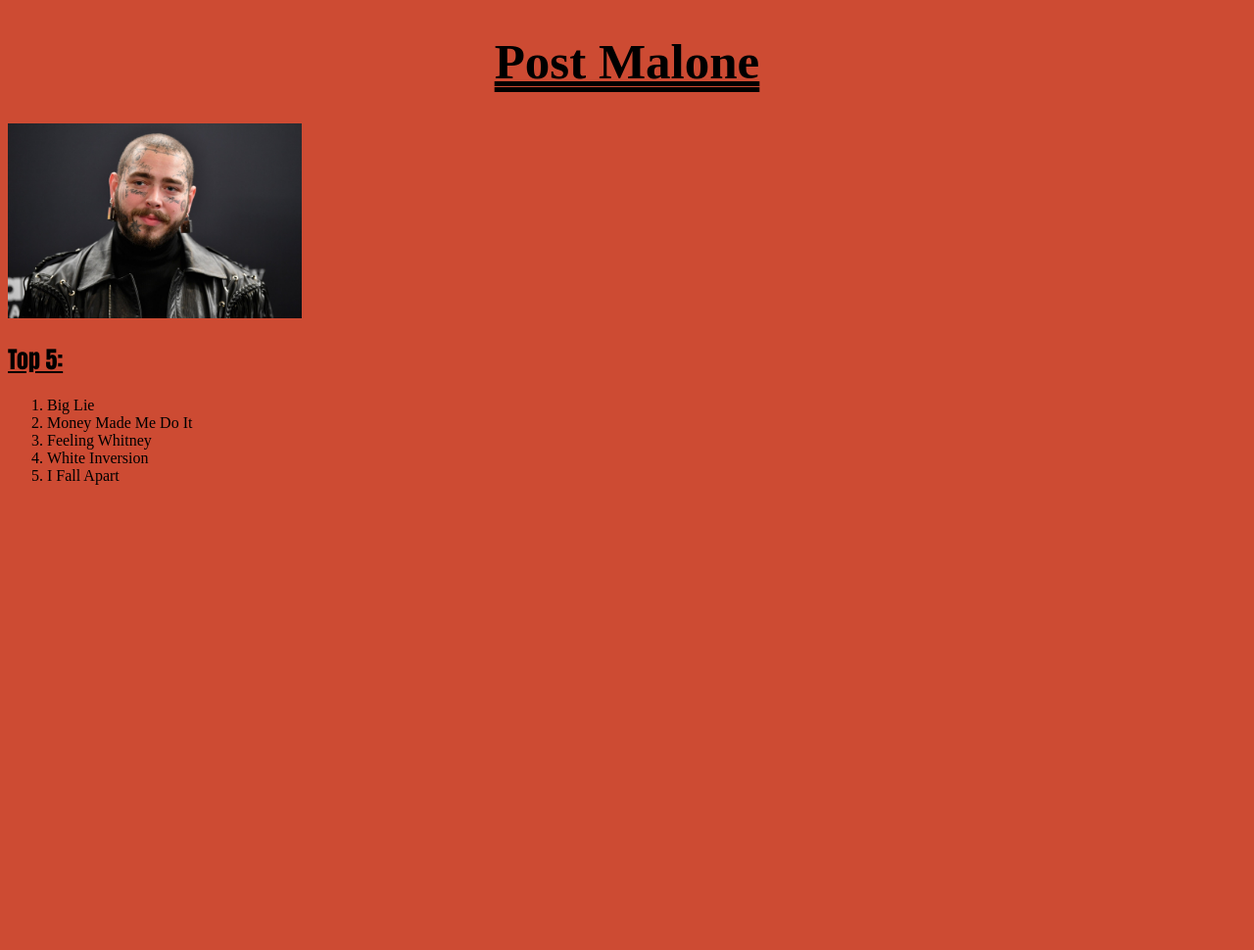
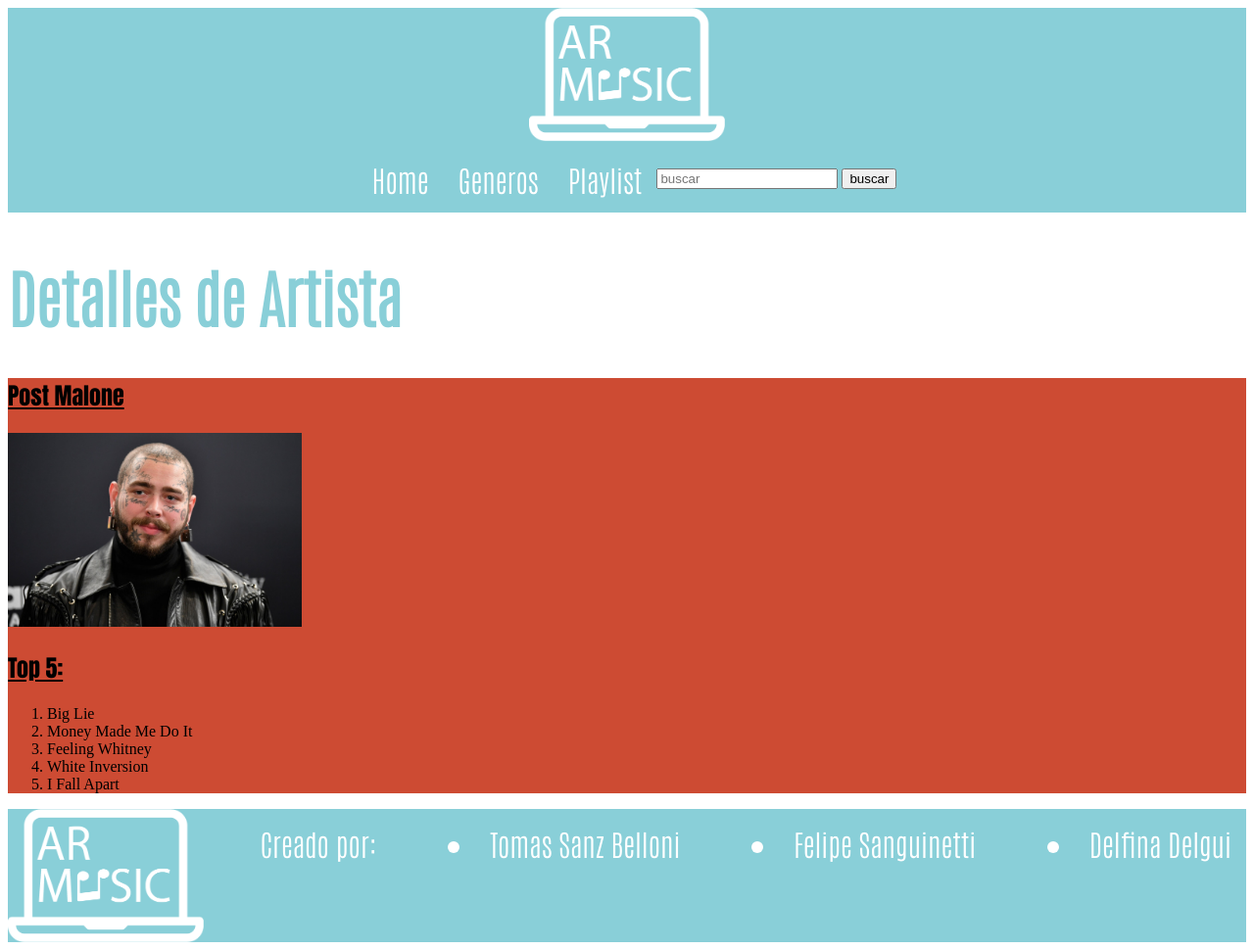
Before and after one commit to tsanzbelloni/proyecto-integrador, a plain HTML site: page detalle-artista/detail-artist.html in a window 1280 px wide. Shown: the whole page at 98% size. Before the commit the page ends 800 px from the top, so only its background shows below. Drawn offline with Linux system fonts and the light colour scheme.

Commit message:
arregle el header y el footer de las paginas detalle de album y detalle de artista. Tambien cambie algunos nosmbres y etiquetas para poder hacer que encajen bien. Falta agregrar el header y el footer a detalle de genero y TODAS las rutas

```diff
--- a/detalle-album/styles/detail-album.css
+++ b/detalle-album/styles/detail-album.css
@@ -1,11 +1,59 @@
 *{
     box-sizing: border-box;
-    background-color: rgb(221, 202, 186)
+
 
 }
+/* Header */
+header li {
+    list-style-type: none;
+}
 
+header a{
 
+    text-decoration: none;
+}
+header{
+    display: flex;
+    flex-wrap: wrap;
+    flex-direction: column;
+    align-items: center;
+    justify-content: space-between;
+    padding: 0 20px;
+    background-color: rgb(137, 207, 216);
+
+}
+nav{
+    display: flex;
+    flex-wrap: wrap;
+    flex-direction: row;
+    align-items: center;
+    margin: 0 10px;
+
+}
+header li{
+    margin: 15px;
+    font-family: 'Antonio', sans-serif;
+    font-size: 30px;
+}
+header a{
+    color:white
+}
+
+header img{
+    width: 200px;
+}
 h1{
+    font-family: 'Antonio', sans-serif;
+    color: rgb(137, 207, 216);
+    font-size: 400%;
+}
+
+/* Main */
+ .album {
+       background-color: rgb(221, 202, 186)
+ }
+
+main h2{
     color: rgb(252, 53, 53);
     text-align: center;
     font-size: 51px;
@@ -13,18 +61,37 @@
     text-decoration: underline;
     text-decoration-style: double;
 }
-h2{
+main h3{
     color: rgb(252, 53, 53);
     text-align: left;
     font-family: Cambria, Cochin, Georgia, Times, 'Times New Roman', serif ;
     font-size: 35px;
 }
 
-img{
+main img{
     width: 300px;
     border: solid 3px black;
 }
 
-h3{
+main h4{
     color: rgb(252, 53, 53);
 }
+/* FOOTER */
+
+footer{
+
+    background-color: rgb(137, 207, 216);
+    display: flex;
+    flex-direction: row;
+    justify-content: space-between;
+}
+footer li, p{
+    margin: 15px;
+    font-family: 'Antonio', sans-serif;
+    font-size: 30px;
+    color: white;
+}
+
+footer img{
+    width: 200px;
+}
--- a/detalle-artista/detail-artist.html
+++ b/detalle-artista/detail-artist.html
@@ -5,15 +5,30 @@
     <meta http-equiv="X-UA-Compatible" content="IE=edge">
     <meta name="viewport" content="width=device-width, initial-scale=1.0">
     <link rel="stylesheet" href="./styles/detail-album.css">
+
+    <link rel="preconnect" href="https://fonts.gstatic.com">
+    <link href="https://fonts.googleapis.com/css2?family=Antonio:wght@100&display=swap" rel="stylesheet">
     <title>Document</title>
 </head>
 <body>
     <header>
-        <h1>Post Malone</h1>
+        <div class="logo">
+            <img src="../img/ArMusic-white.png" alt="logo">
+        </div class="logo">
+        <nav>
+            <li><a href="">Home </a></li>
+            <li><a href="">Generos </a></li>
+            <li><a href="">Playlist</a></li>
+            <form action="../search-results/search-results.html">
+                <input type="text" name="buscar" value="" placeholder="buscar" required>
+                <button type="submit">buscar</button>
+        </nav>
     </header>
     <main>
-        <img src="../img/post malone.jpg" alt="">
+        <h1>Detalles de Artista</h1>
         <article>
+        <h2>Post Malone</h2>
+        <img src="../img/post malone.jpg" alt="Posty">
             <h2>Top 5:</h2>
             <ol type="1">
                 <li>Big Lie</li>
@@ -24,5 +39,12 @@
             </ol>
         </article>
     </main>
+    <footer>
+        <img src="../img/ArMusic-white.png" alt="logo">
+        <p>Creado por:</p>
+        <li>Tomas Sanz Belloni</li>
+        <li>Felipe Sanguinetti</li>
+        <li>Delfina Delgui</li>
+    </footer>
 </body>
 </html>
--- a/detalle-artista/styles/detail-album.css
+++ b/detalle-artista/styles/detail-album.css
@@ -1,21 +1,82 @@
 *{
     box-sizing: border-box;
+
+}
+/* Header */
+header ul, header ol{
+    padding: 0;
+}
+
+header li {
+    list-style-type: none;
+}
+
+header a{
+    text-decoration: none;
+}
+header{
+    display: flex;
+    flex-wrap: wrap;
+    flex-direction: column;
+    align-items: center;
+    justify-content: space-between;
+    padding: 0 20px;
+    background-color: rgb(137, 207, 216);
+
+}
+nav{
+    display: flex;
+    flex-wrap: wrap;
+    flex-direction: row;
+    align-items: center;
+    margin: 0 10px;
+
+}
+header li{
+    margin: 15px;
+    font-family: 'Antonio', sans-serif;
+    font-size: 30px;
+}
+header a{
+    color:white
+}
+
+header img{
+    width: 200px;
+}
+h1{
+    font-family: 'Antonio', sans-serif;
+    color: rgb(137, 207, 216);
+    font-size: 400%;
+}
+article{
     background-color: rgb(205, 75, 51);
 }
 
-h1{
-    font-family: Comic sans-serif;
-    text-align: center;
-    font-size: 51px;
-    text-decoration: underline;
-    text-decoration-style: double;
-}
-
-img{
+main img{
     width: 300px;
 }
 
-h2{
+main h2{
     text-decoration: underline;
     font-family: Impact, Haettenschweiler, 'Arial Narrow Bold', sans-serif;
 }
+/* FOOTER */
+
+footer{
+
+    background-color: rgb(137, 207, 216);
+    display: flex;
+    flex-direction: row;
+    justify-content: space-between;
+}
+footer li, p{
+    margin: 15px;
+    font-family: 'Antonio', sans-serif;
+    font-size: 30px;
+    color: white;
+}
+
+footer img{
+    width: 200px;
+}
--- a/home/styles/index.css
+++ b/home/styles/index.css
@@ -144,12 +144,11 @@
     font-family: 'Karantina', cursive;
 
 }
-<<<<<<< HEAD
+
 .posty img{
     width: 25%;
 }
-=======
->>>>>>> c2d6993dddfad895f19c653635737a1e495fc477
+
 .posty a{
     color:black;
 
```
Also changed, not shown: detalle-album/detail-album.html (+32 -6 lines).
